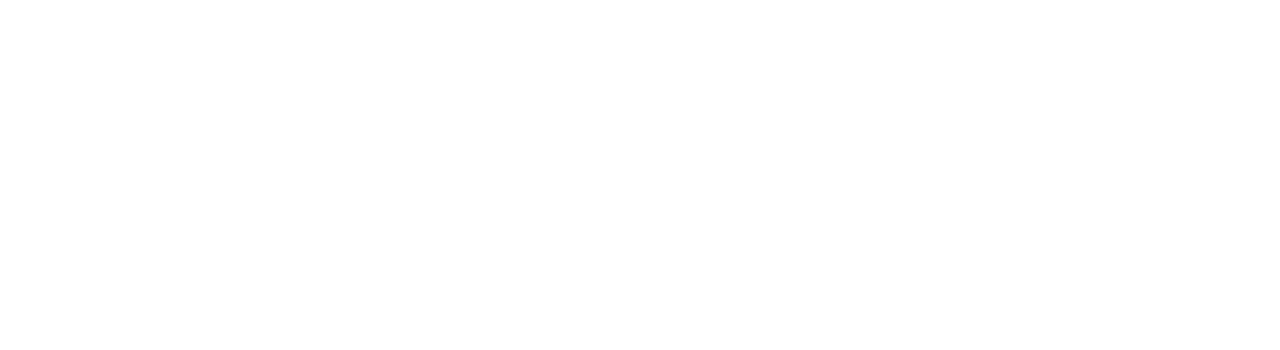
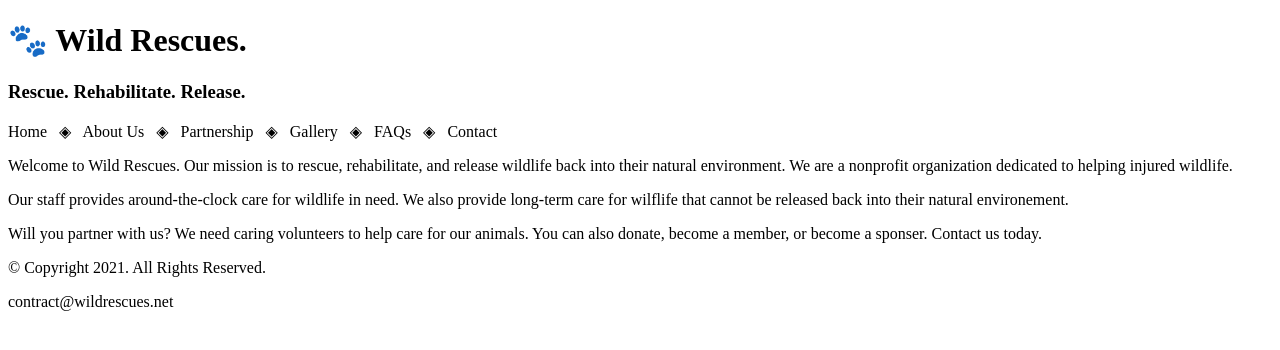
Before and after one commit to 144Sp24/ch2lab2-LZembles, a plain HTML site: page template.html in a window 1280 px wide. Drawn offline with Linux system fonts and the light colour scheme.

Commit message:
Template

```diff
--- a/template.html
+++ b/template.html
@@ -1,9 +1,48 @@
 <!DOCTYPE html>
+<!--
+    Student Name: Lane Zembles
+    File Name: Ch2lab-LZembles
+    Date: January 24, 2024
+-->
+<html lang="en">
 <head>
-<title>Pacific Trails Resort</title>
+<title>Wild Rescues: Template,</title>
 <meta charset="utf-8">
 </head>
 <body>
 
+    <header>
+        <h1>&#128062; Wild Rescues.</h1>
+        <h3>Rescue. Rehabilitate. Release.</h3>
+    </header>
+
+    <nav>
+        <p>Home &nbsp; &#9672; &nbsp;
+        About Us &nbsp; &#9672; &nbsp;
+        Partnership &nbsp; &#9672; &nbsp;
+        Gallery &nbsp; &#9672; &nbsp;
+        FAQs &nbsp; &#9672; &nbsp;
+        Contact</p>
+    </nav>
+
+    <!-- Use the main area to add the main content to the webpage -->
+    <main>
+
+
+        <p>Welcome to Wild Rescues. Our mission is to rescue, rehabilitate, and release wildlife back into their natural environment. We are a nonprofit organization dedicated to helping injured wildlife.</p>
+
+
+        <p>Our staff provides around-the-clock care for wildlife in need. We also provide long-term care for wilflife that cannot be released back into their natural environement.</p>
+
+
+        <p>Will you partner with us? We need caring volunteers to help care for our animals. You can also donate, become a member, or become a sponser. Contact us today.</p>
+
+    </main>
+
+    <footer>
+        <p>&copy; Copyright 2021. All Rights Reserved.</p>
+        <p>contract@wildrescues.net</p>
+    </footer>
+
 </body>
 </html>
```
